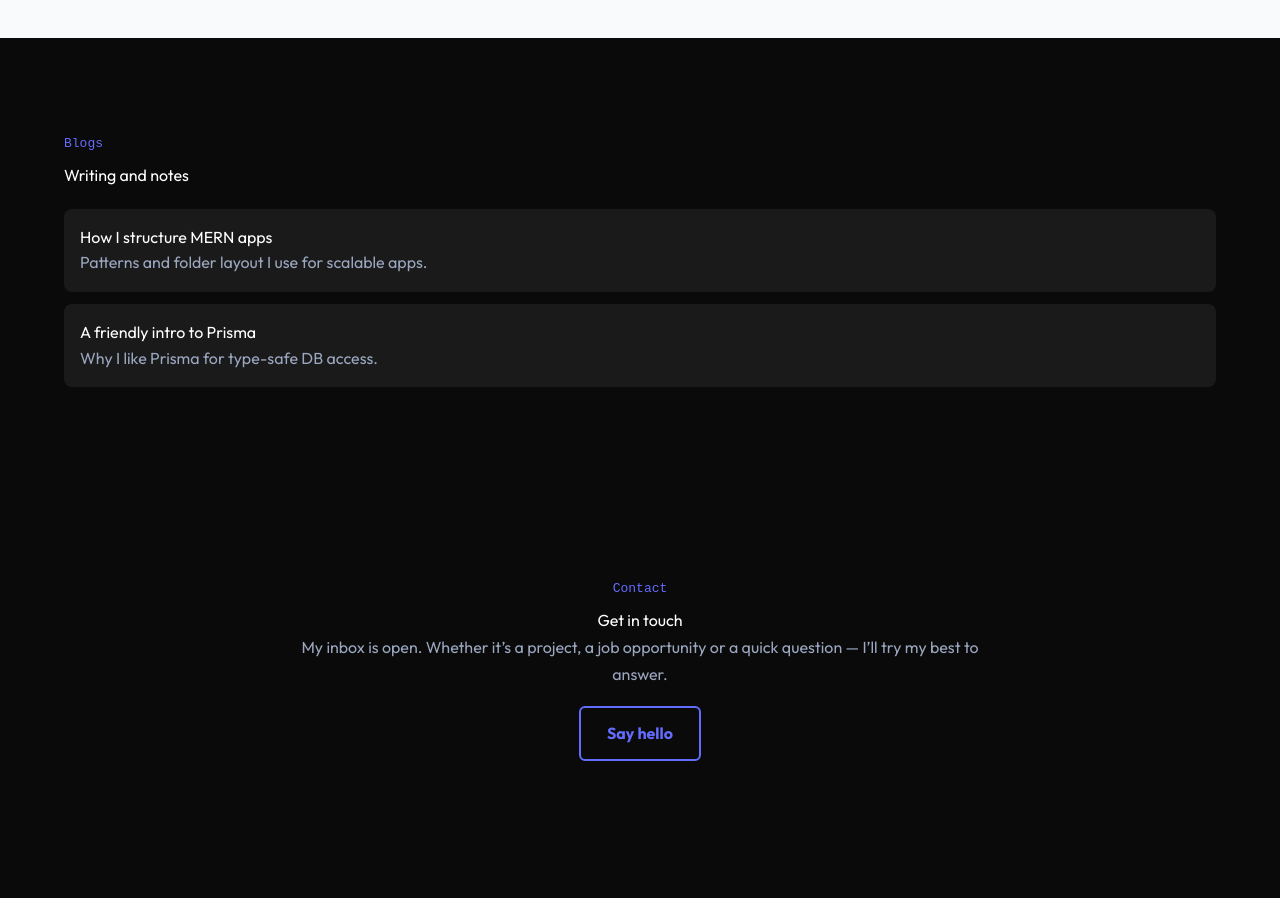
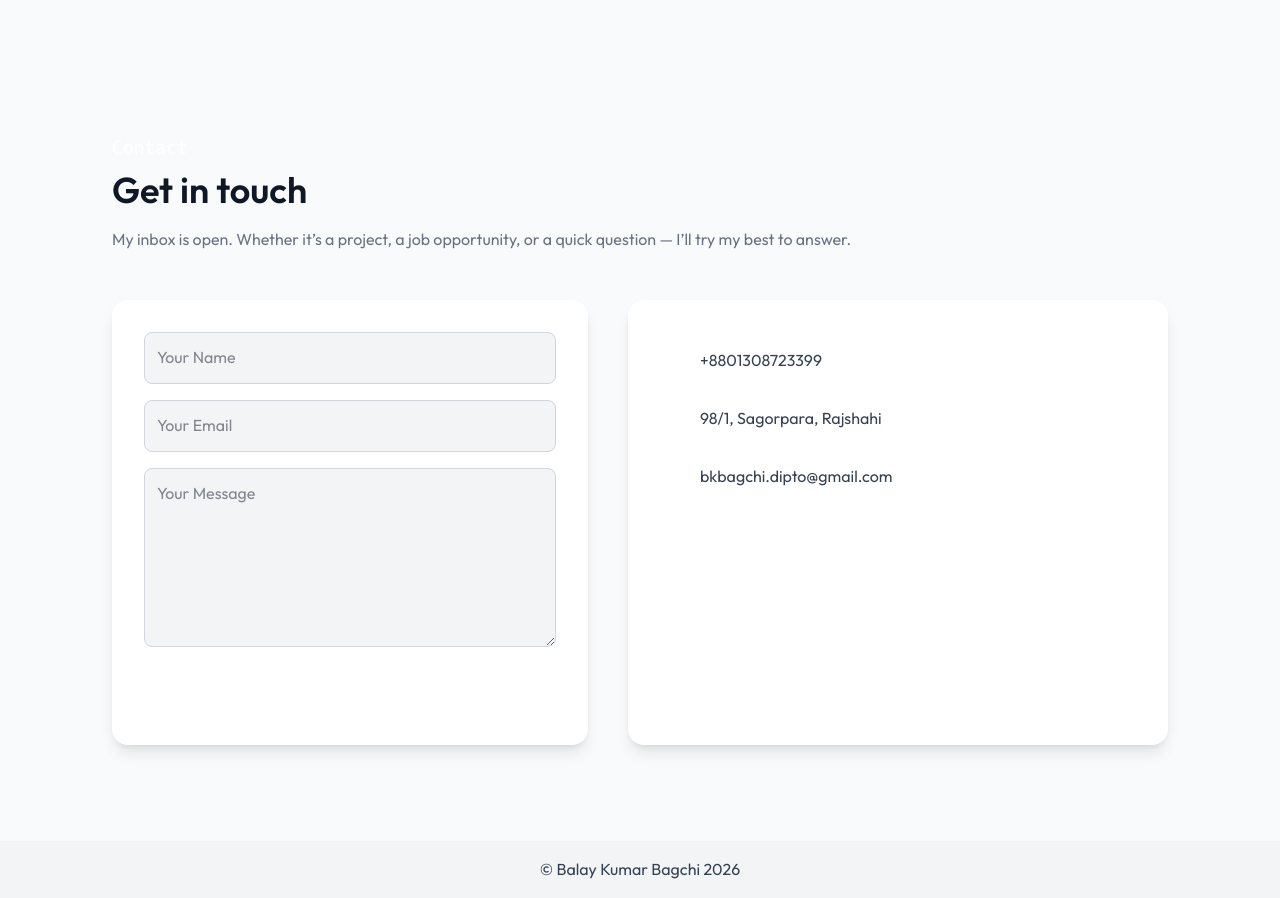
Before and after one commit to BK-Bagchi/bk-bagchi, a React (Vite) app: page / in a window 1280 px wide. Shown: the part 2440-3338 px from the top of the page. Before the commit the page ends 3297 px from the top, so only its background shows below. Built offline with nearby package versions, Linux system fonts and the light colour scheme.

Commit message:
contact page init markup done

```diff
--- a/src/components/Mother.jsx
+++ b/src/components/Mother.jsx
@@ -32,7 +32,7 @@ export default function Mother() {
       <Home />
       <About />
       <Projects />
-      <Blogs />
+      {/* <Blogs /> */}
       <Contact />
     </motion.main>
   );
--- a/src/sections/Contact.jsx
+++ b/src/sections/Contact.jsx
@@ -1,45 +1,168 @@
 import React from "react";
 import { motion } from "framer-motion";
+import {
+  Github,
+  Facebook,
+  Linkedin,
+  Twitter,
+  Mail,
+  Phone,
+  Home,
+} from "lucide-react";
 
-export default function Contact() {
+const Contact = () => {
   return (
-    <section id="contact" style={{ padding: "6rem 0" }}>
-      <div
-        className="container"
-        style={{ textAlign: "center", maxWidth: 720, margin: "0 auto" }}
+    <>
+      <section id="contact" className="py-24 bg-gray-50 dark:bg-gray-900">
+        <div className="container mx-auto px-6 md:px-12">
+          {/* Header */}
+          <motion.div
+            initial={{ opacity: 0, y: 20 }}
+            animate={{ opacity: 1, y: 0 }}
+            transition={{ duration: 0.6 }}
+            className="text-center md:text-left mb-12 max-w-3xl mx-auto md:mx-0"
           >
+            <h3 className="text-primary font-mono text-lg">Contact</h3>
+            <h2 className="text-3xl md:text-4xl font-semibold mt-2 text-gray-900 dark:text-white">
+              Get in touch
+            </h2>
+            <p className="text-gray-500 dark:text-gray-300 mt-4 leading-relaxed">
+              My inbox is open. Whether it’s a project, a job opportunity, or a
+              quick question — I’ll try my best to answer.
+            </p>
+          </motion.div>
+
+          {/* Form + Info */}
+          <motion.div
+            initial={{ opacity: 0, y: 20 }}
+            animate={{ opacity: 1, y: 0 }}
+            transition={{ duration: 0.6 }}
+            className="flex flex-col md:flex-row gap-10"
+          >
+            {/* Contact Form */}
+            <div className="flex-1">
+              <form
+                name="contact"
+                method="POST"
+                data-netlify="true"
+                className="flex flex-col gap-4 bg-white dark:bg-gray-800 p-8 rounded-2xl shadow-lg"
+              >
+                <input
+                  type="text"
+                  name="name"
+                  placeholder="Your Name"
+                  className="p-3 rounded-lg border border-gray-300 dark:border-gray-700 bg-gray-100 dark:bg-gray-900 text-gray-900 dark:text-white focus:outline-none focus:ring-2 focus:ring-primary"
+                />
+                <input
+                  type="email"
+                  name="email"
+                  placeholder="Your Email"
+                  className="p-3 rounded-lg border border-gray-300 dark:border-gray-700 bg-gray-100 dark:bg-gray-900 text-gray-900 dark:text-white focus:outline-none focus:ring-2 focus:ring-primary"
+                />
+                <textarea
+                  name="message"
+                  rows="6"
+                  placeholder="Your Message"
+                  className="p-3 rounded-lg border border-gray-300 dark:border-gray-700 bg-gray-100 dark:bg-gray-900 text-gray-900 dark:text-white focus:outline-none focus:ring-2 focus:ring-primary"
+                ></textarea>
+                <button
+                  type="submit"
+                  className="bg-primary text-white px-6 py-3 rounded-lg hover:bg-primary-dark transition"
+                >
+                  Send
+                </button>
+              </form>
+            </div>
+
+            {/* Contact Info */}
+            <div className="flex-1 flex flex-col justify-start bg-white dark:bg-gray-800 p-8 rounded-2xl shadow-lg">
+              <motion.div
+                initial={{ opacity: 0, x: -20 }}
+                animate={{ opacity: 1, x: 0 }}
+                transition={{ duration: 0.6, delay: 0.2 }}
+                className="flex items-center gap-4 my-4"
+              >
+                <Phone className="text-primary" size={24} />
+                <span className="text-gray-700 dark:text-gray-300">
+                  +8801308723399
+                </span>
+              </motion.div>
+
+              <motion.div
+                initial={{ opacity: 0, x: -20 }}
+                animate={{ opacity: 1, x: 0 }}
+                transition={{ duration: 0.6, delay: 0.3 }}
+                className="flex items-center gap-4 my-4"
+              >
+                <Home className="text-primary" size={24} />
+                <span className="text-gray-700 dark:text-gray-300">
+                  98/1, Sagorpara, Rajshahi
+                </span>
+              </motion.div>
+
+              <motion.div
+                initial={{ opacity: 0, x: -20 }}
+                animate={{ opacity: 1, x: 0 }}
+                transition={{ duration: 0.6, delay: 0.4 }}
+                className="flex items-center gap-4 my-4"
+              >
+                <Mail className="text-primary" size={24} />
+                <span className="text-gray-700 dark:text-gray-300">
+                  bkbagchi.dipto@gmail.com
+                </span>
+              </motion.div>
+
               <motion.div
                 initial={{ opacity: 0 }}
                 animate={{ opacity: 1 }}
-          transition={{ duration: 0.5 }}
+                transition={{ duration: 0.6, delay: 0.5 }}
+                className="flex gap-6 mt-6 justify-start md:justify-center"
               >
-          <h3
-            style={{ color: "var(--primary-color)", fontFamily: "monospace" }}
+                <a
+                  href="https://github.com/bk-bagchi"
+                  target="_blank"
+                  rel="noopener noreferrer"
+                  className="text-gray-700 dark:text-gray-300 hover:text-primary transition"
                 >
-            Contact
-          </h3>
-          <h2 style={{ marginTop: 8 }}>Get in touch</h2>
-          <p style={{ color: "#9aa7bf", lineHeight: 1.7 }}>
-            My inbox is open. Whether it’s a project, a job opportunity or a
-            quick question — I’ll try my best to answer.
-          </p>
+                  <Github size={24} />
+                </a>
                 <a
-            href="mailto:balay@example.com"
-            style={{
-              display: "inline-block",
-              marginTop: 18,
-              padding: "0.8rem 1.6rem",
-              border: "2px solid var(--primary-color)",
-              borderRadius: 6,
-              color: "var(--primary-color)",
-              textDecoration: "none",
-              fontWeight: 700,
-            }}
+                  href="https://facebook.com/bkbagchi.dipto"
+                  target="_blank"
+                  rel="noopener noreferrer"
+                  className="text-gray-700 dark:text-gray-300 hover:text-primary transition"
                 >
-            Say hello
+                  <Facebook size={24} />
+                </a>
+                <a
+                  href="https://twitter.com/bkbagchi"
+                  target="_blank"
+                  rel="noopener noreferrer"
+                  className="text-gray-700 dark:text-gray-300 hover:text-primary transition"
+                >
+                  <Twitter size={24} />
+                </a>
+                <a
+                  href="https://linkedin.com/in/bkbagchi-dipto/"
+                  target="_blank"
+                  rel="noopener noreferrer"
+                  className="text-gray-700 dark:text-gray-300 hover:text-primary transition"
+                >
+                  <Linkedin size={24} />
                 </a>
               </motion.div>
             </div>
+          </motion.div>
+        </div>
       </section>
+
+      <footer className="bg-gray-100 dark:bg-gray-800 py-4">
+        <p className="text-center text-gray-700 dark:text-gray-300 m-0">
+          &copy; Balay Kumar Bagchi {new Date().getFullYear()}
+        </p>
+      </footer>
+    </>
   );
-}
+};
+
+export default Contact;
```
Lines whose indentation alone changed are shown as unchanged.
